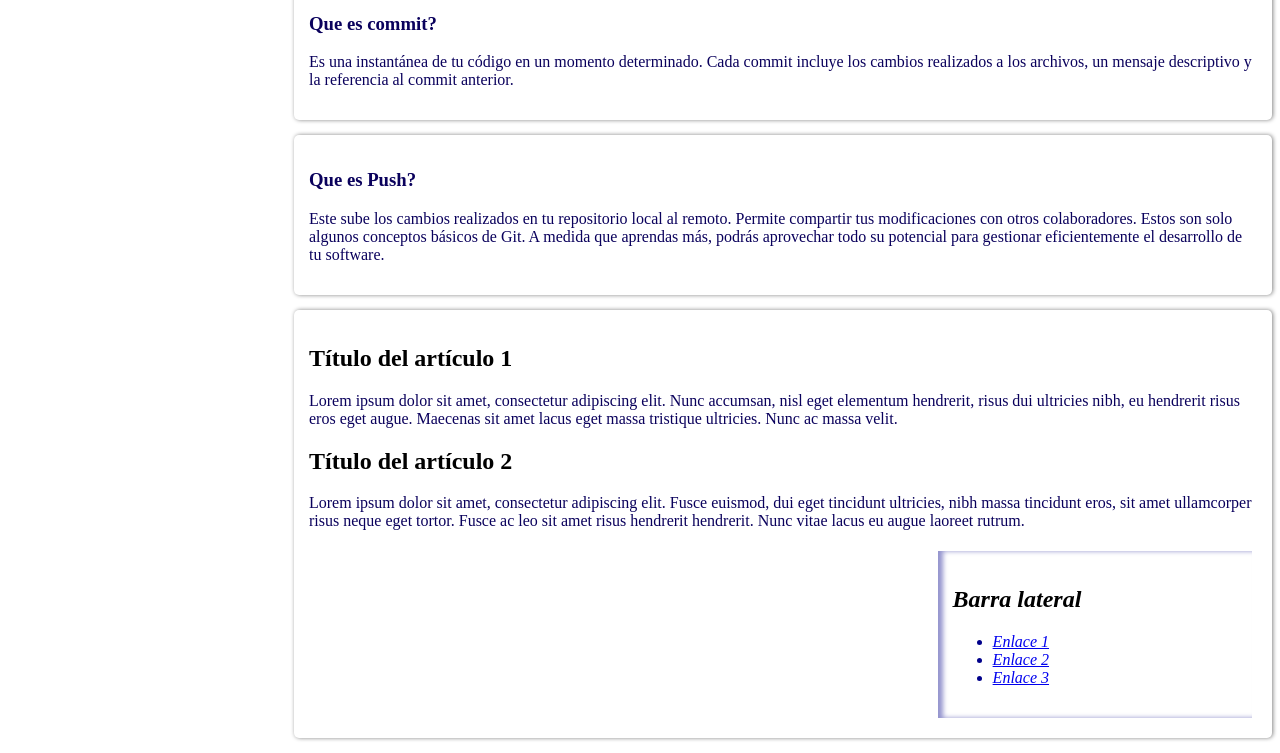
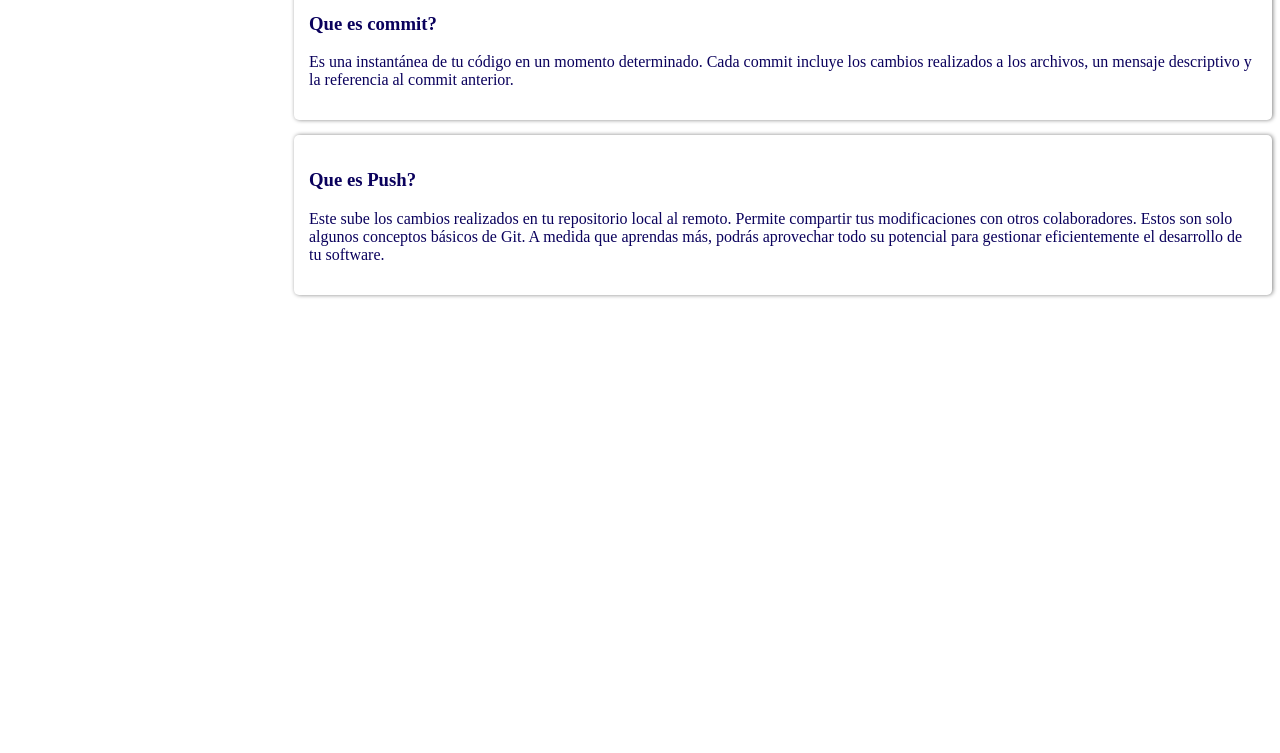
Before and after one commit to alex123mt/gitconceptos, a plain HTML site: page index.html in a window 1280 px wide. Shown: the part 618-1371 px from the top of the page. After the commit the page ends 928 px from the top, so only its background shows below. Drawn offline with Linux system fonts and the light colour scheme.

Commit message:
cambiosconceptos

```diff
--- a/index.html
+++ b/index.html
@@ -66,26 +66,6 @@
 
         </article>
     </section>
-    <section id="main">
-        <article>
-            <h2>Título del artículo 1</h2>
-            <p>Lorem ipsum dolor sit amet, consectetur adipiscing elit. Nunc accumsan, nisl eget elementum hendrerit, risus dui ultricies nibh, eu hendrerit risus eros eget augue. Maecenas sit amet lacus eget massa tristique ultricies. Nunc ac massa velit.</p>
-        </article>
-
-        <article>
-            <h2>Título del artículo 2</h2>
-            <p>Lorem ipsum dolor sit amet, consectetur adipiscing elit. Fusce euismod, dui eget tincidunt ultricies, nibh massa tincidunt eros, sit amet ullamcorper risus neque eget tortor. Fusce ac leo sit amet risus hendrerit hendrerit. Nunc vitae lacus eu augue laoreet rutrum.</p>
-        </article>
-
-        <aside>
-            <h2>Barra lateral</h2>
-            <ul>
-                <li><a href="#">Enlace 1</a></li>
-                <li><a href="#">Enlace 2</a></li>
-                <li><a href="#">Enlace 3</a></li>
-            </ul>
-        </aside>
-    </section>
 
 </body>
 </html>
```
Also changed, not shown: 1 other file.
